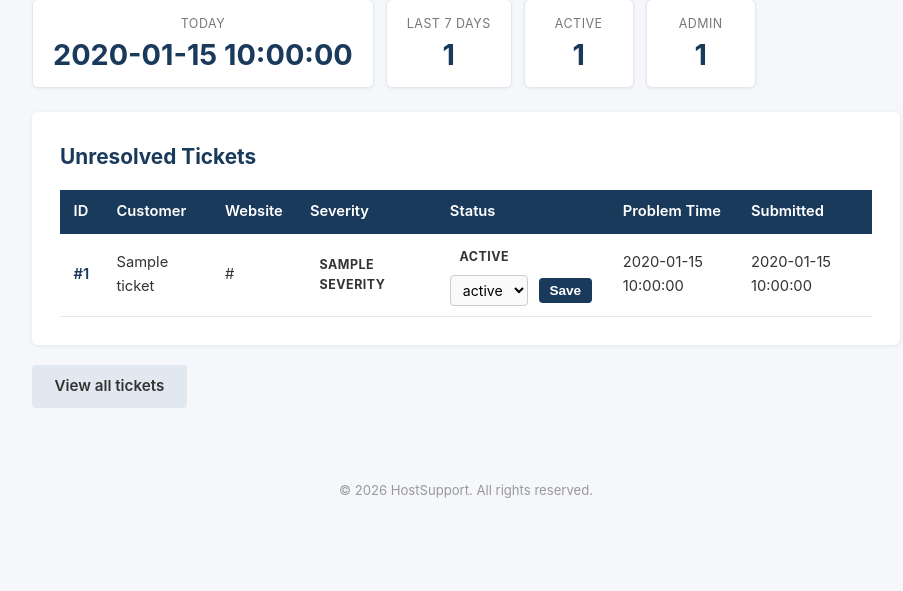
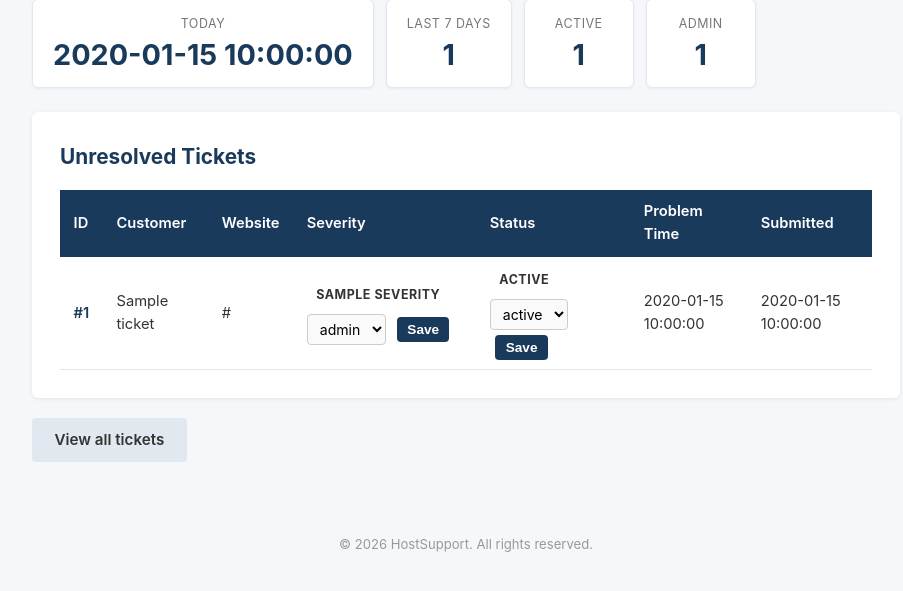
Before and after one commit to sandy8317/Hackthon, a Flask app: template templates/dashboard.html in a window 1280 px wide. Shown: the part 150-741 px from the top of the page, without its empty margins (174-1077 px from the left). Run offline with Flask 3, Linux system fonts and the light colour scheme; the template is opened without the code that fills it: most values are stand-ins (such as "Sample title", 1, 10 or a date in 2020).

Commit message:
feat: add inline severity editing to dashboard table

```diff
--- a/templates/dashboard.html
+++ b/templates/dashboard.html
@@ -49,7 +49,20 @@
                 <td><a href="{{ url_for('ticket_detail', ticket_id=ticket.id) }}">#{{ ticket.id }}</a></td>
                 <td>{{ ticket.customer_name }}</td>
                 <td style="max-width:200px; overflow:hidden; text-overflow:ellipsis; white-space:nowrap;">{{ ticket.url }}</td>
-                <td><span class="badge badge-{{ ticket.severity }}">{{ ticket.severity }}</span></td>
+                <td>
+                    <form method="POST" action="{{ url_for('update_severity', ticket_id=ticket.id) }}"
+                          style="display:flex; align-items:center; gap:0.35rem; flex-wrap:wrap;">
+                        <input type="hidden" name="next" value="dashboard">
+                        <span class="badge badge-{{ ticket.severity }}">{{ ticket.severity }}</span>
+                        <select name="severity" style="width:auto; padding:0.3rem 0.5rem; font-size:0.88rem;">
+                            {% for s in severity_levels %}
+                            <option value="{{ s }}" {% if ticket.severity == s %}selected{% endif %}>{{ s }}</option>
+                            {% endfor %}
+                        </select>
+                        <button type="submit" class="btn btn-primary"
+                                style="padding:0.3rem 0.65rem; font-size:0.85rem; margin-left:0.35rem;">Save</button>
+                    </form>
+                </td>
                 <td>
                     <form method="POST" action="{{ url_for('update_status', ticket_id=ticket.id) }}" style="display:flex; align-items:center; gap:0.35rem; flex-wrap:wrap;">
                         <input type="hidden" name="next" value="dashboard">
```
